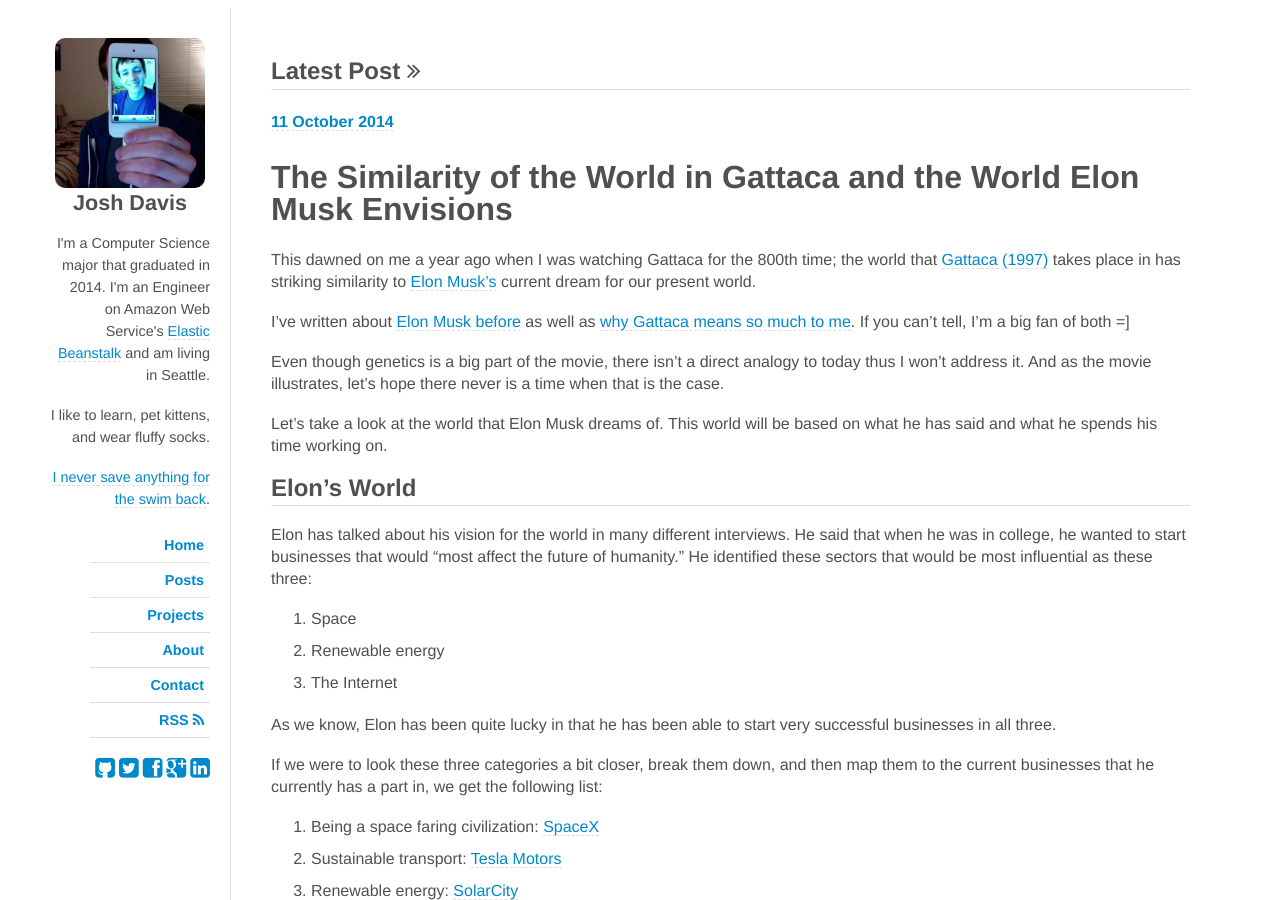
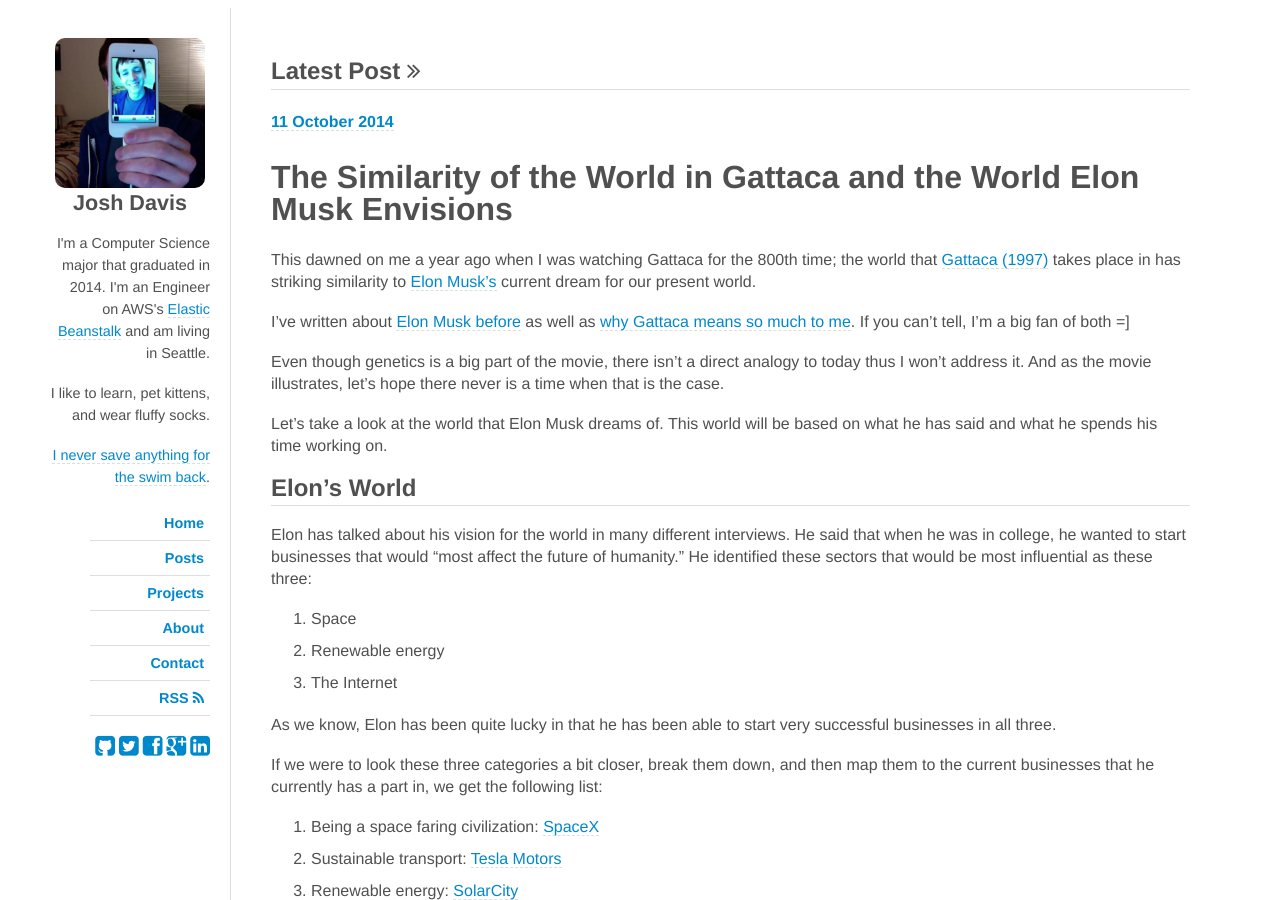
Before and after one commit to jdavis/jdavis.github.com, a Jekyll site: the page built from index.html, in a window 1280 px wide and 900 px high. Built offline with Jekyll 4.4.1, drawn with Linux system fonts in a browser that asks for light colours; nearby versions of some CDN libraries; some web fonts are replaced.

Commit message:
Amazon Web Services -> AWS

```diff
--- a/_layouts/default.html
+++ b/_layouts/default.html
@@ -47,7 +47,7 @@
                 <div class="paragraphs">
                     <p>
                         I'm a Computer Science major that graduated in 2014.
-                        I'm an Engineer on Amazon Web Service's
+                        I'm an Engineer on AWS's
                         <a href="https://aws.amazon.com/elasticbeanstalk/">Elastic Beanstalk</a>
                         and am living in Seattle.
                     </p>
```
